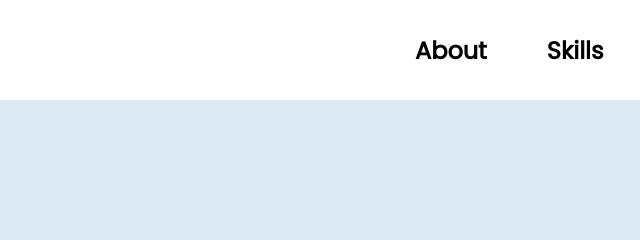
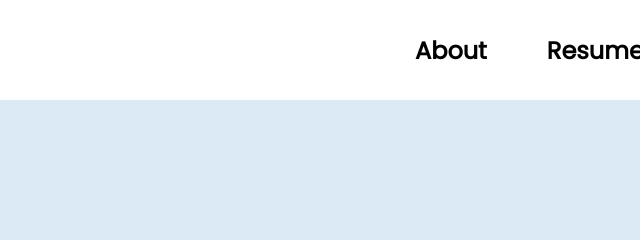
Before and after one commit to branliyan/branliyan.github.io, a plain HTML site: page index.html in a window 1280 px wide. Shown: the top 240 px of the page, 640-1280 px from the left. Drawn offline with Linux system fonts and the light colour scheme.

Commit message:
Resume Option
Added option to view resume

```diff
--- a/index.html
+++ b/index.html
@@ -34,7 +34,7 @@
     <nav class="col-6">
         <ul>
             <li><a href="#top" id="tag1">About</a></li>
-            <li><a href="#Projects" id="tag2">Skills</a></li>
+            <li><a href="resume.pdf" id="tag2">Resume</a></li>
             <li><a href="#Contact" id="tag3">Contact</a></li>
         </ul>
     </nav>
```
Also changed, not shown: 1 other file.
